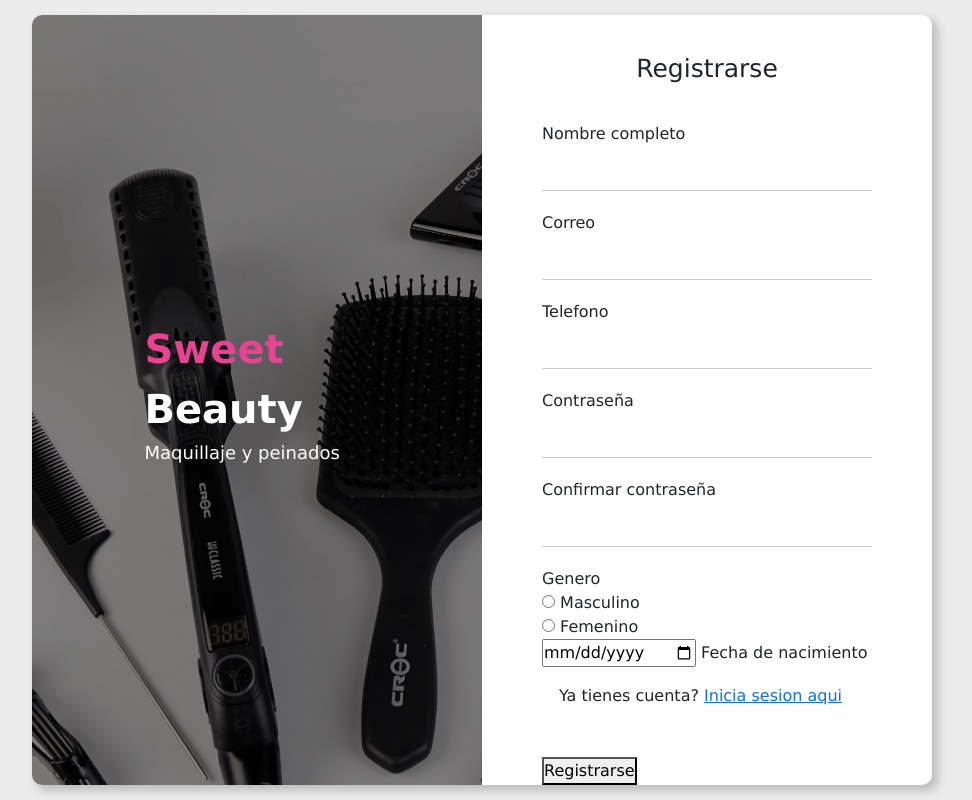
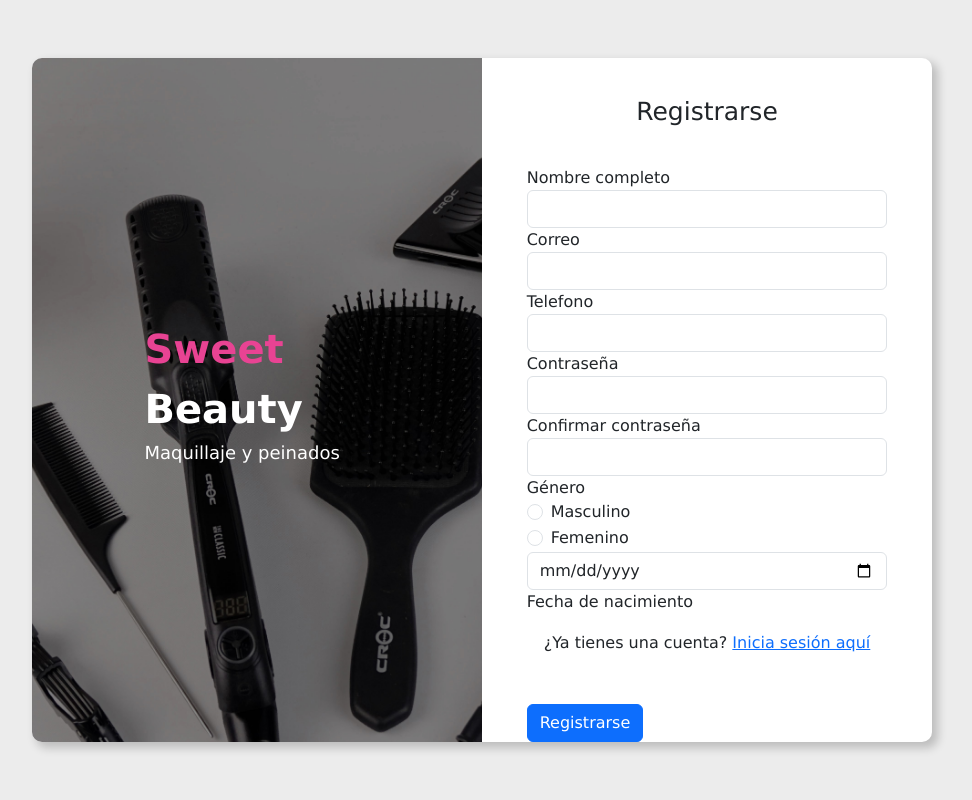
Before and after one commit to Equipo-Integradora/Proyecto, a PHP site: page /registrarse.php in a window 1280 px wide. Shown: the whole page, without its empty margins (158-1130 px from the left). Run offline with PHP 8.4, Linux system fonts and the light colour scheme.

Commit message:
duran puto

```diff
--- a/css/registrarse.css
+++ b/css/registrarse.css
@@ -101,7 +101,7 @@ i {
 
 .input-box .input-field label {
   position: absolute;
-  top: 0px;
+  top: 10px;
   left: 10px;
   pointer-events: none;
   transition: 0.5s;
--- a/views/registrarse.php
+++ b/views/registrarse.php
@@ -23,44 +23,48 @@
                 <form action="../scripts/ingresar_usuario.php" method="post">
                     <header style="text-align: center;font-size: 25px;padding:35px">Registrarse</header>
                     <div class="content">
-                <div class="input-box">
+                        <div class="form-group">
                             <label for="nombre">Nombre completo</label>
-                    <input type="text" class="input" name="nombre" required autocomplete="off">
+                            <input type="text" class="form-control" name="nombre" required autocomplete="off">
                         </div>
-                <div class="input-box">
+                        <div class="form-group">
                             <label for="correo">Correo</label>
-                    <input type="email" class="input" name="correo" required autocomplete="off">
+                            <input type="email" class="form-control" name="correo" required autocomplete="off">
                         </div>
-                <div class="input-box">
+                        <div class="form-group">
                             <label for="telefono">Telefono</label>
-                    <input type="tel" class="input" name="telefono" required autocomplete="off">
+                            <input type="tel" class="form-control" name="telefono" required autocomplete="off">
                         </div>
-                <div class="input-box">
+                        <div class="form-group">
                             <label for="pass">Contraseña</label>
-                    <input type="password" class="input" name="pass" required autocomplete="off">
+                            <input type="password" class="form-control" name="pass" required autocomplete="off">
                         </div>
-                <div class="input-box">
+                        <div class="form-group">
                             <label for="passconf">Confirmar contraseña</label>
-                    <input type="password" class="input" name="passconf" required autocomplete="off">
+                            <input type="password" class="form-control" name="passconf" required autocomplete="off">
                         </div>
-                <div>
-                <span class="genero-titulo">Genero</span>
+                        <div class="form-group">
+                            <span class="genero-titulo">Género</span>
                             <div class="genero-categoria">
-                        <input type="radio" name="genero" value="1">
-                        <label for="genero">Masculino</label><br>
-                        <input type="radio" name="genero" value="2">
-                        <label for="genero">Femenino</label>
+                                <div class="form-check">
+                                    <input class="form-check-input" type="radio" name="genero" value="1">
+                                    <label class="form-check-label" for="genero">Masculino</label>
+                                </div>
+                                <div class="form-check">
+                                    <input class="form-check-input" type="radio" name="genero" value="2">
+                                    <label class="form-check-label" for="genero">Femenino</label>
                                 </div>
                             </div>
-                <div class="input-box">
-                    <input type="date" name="fecha">
+                        </div>
+                        <div class="form-group">
+                            <input type="date" class="form-control" name="fecha">
                             <label for="fecha">Fecha de nacimiento</label>
                         </div>
                         <div class="alert">
-                    <p>Ya tienes cuenta? <a href="../views/login.php">Inicia sesion aqui</a></p>
+                            <p>¿Ya tienes una cuenta? <a href="../views/login.php">Inicia sesión aquí</a></p>
                         </div>
                         <div class="button-container">
-                    <button type="submit">Registrarse</button>
+                            <button type="submit" class="btn btn-primary">Registrarse</button>
                         </div>
                     </div>
                 </form>
```
Lines whose indentation alone changed are shown as unchanged.
